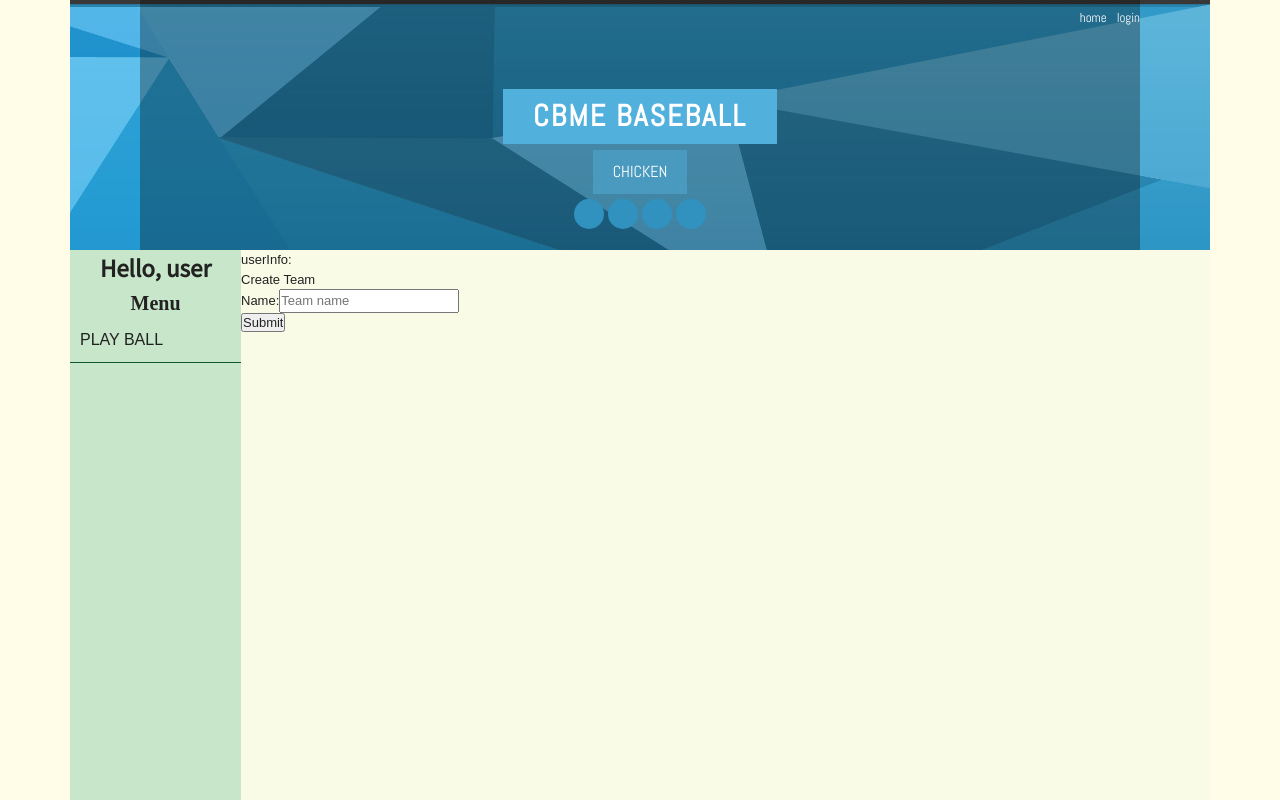
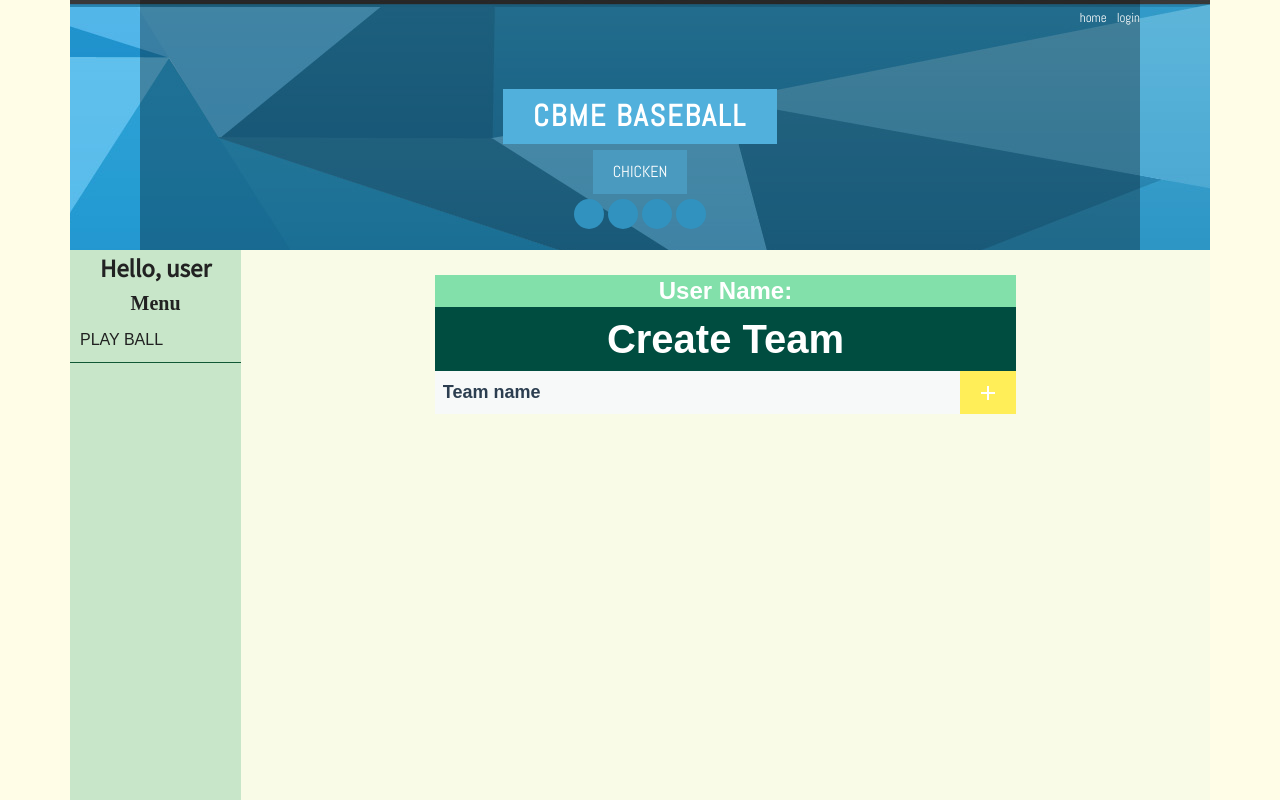
Before and after one commit to hiba02/cme-baseball, a React (Create React App) app in the folder client/: page /createTeam in a window 1280 px wide. Shown: the top 800 px of the page. Built offline with nearby package versions, Linux system fonts and the light colour scheme; a web font is replaced by a local one.

Commit message:
initial styling of CreateTeam

```diff
--- a/client/package.json
+++ b/client/package.json
@@ -11,6 +11,7 @@
     "node-sass": "^4.13.1",
     "react": "^16.13.1",
     "react-dom": "^16.13.1",
+    "react-icons": "^3.9.0",
     "react-new-window": "^0.1.2",
     "react-router-dom": "^5.1.2",
     "react-scripts": "3.4.1",
--- a/client/src/components/CreateTeam.js
+++ b/client/src/components/CreateTeam.js
@@ -1,6 +1,7 @@
 import React, { useState, Fragment, useCallback, useRef } from "react";
 import { Redirect } from "react-router-dom";
-
+import { MdAdd } from "react-icons/md";
+import "./CreateTeam.scss";
 const CreateTeam = ({
   addTeam,
   currentUserInfo,
@@ -36,15 +37,16 @@ const CreateTeam = ({
 
   return (
     <Fragment>
-      <p>userInfo:{currentUserInfo ? currentUserInfo.first_name : ""}</p>
-
       {redirectHome && <Redirect to="/" />}
       <div className="createTeam-container">
         <form onSubmit={handleSubmit}>
           {/* <form> */}
+          <p className="createTeam-userInfo">
+            User Name: {currentUserInfo ? currentUserInfo.first_name : ""}
+          </p>
           <div className="createTeam-title">Create Team</div>
-          <div className="createTeam-firstName">
-            Name:
+          <div className="createTeam-content">
+            <div className="createTeam-insert">
               <input
                 type="text"
                 placeholder="Team name"
@@ -52,9 +54,13 @@ const CreateTeam = ({
                 // onChange={e => setTeamName(e.target.value)}
                 onChange={onChange}
               />
+              <button type="submit">
+                <MdAdd />
+              </button>
             </div>
-          <div className="createTeam-submit">
+            {/* <div className="createTeam-submit">
               <input type="submit" value="Submit" />
+            </div> */}
           </div>
         </form>
       </div>
--- a/client/src/components/CreateTeam.scss
+++ b/client/src/components/CreateTeam.scss
@@ -0,0 +1,77 @@
+.createTeam-container {
+  width: 60%;
+  margin-left: auto;
+  margin-right: auto;
+  margin-top: 25px;
+  border-radius: 4px;
+  .createTeam-userInfo {
+    background: #82e0aa;
+    color: white;
+    height: 2rem;
+    font-size: 1.5rem;
+    font-weight: bold;
+    display: flex;
+    align-items: center;
+    justify-content: center;
+  }
+  .createTeam-title {
+    background: #004d40;
+    color: white;
+    height: 4rem;
+    font-size: 2.5rem;
+    font-weight: bold;
+    display: flex;
+    align-items: center;
+    justify-content: center;
+  }
+  .createTeam-content {
+    background: white;
+    .createTeam-insert {
+      display: flex;
+      background: #f7f9f9;
+      // padding: 0.5rem;
+      // font-size: 1.125rem;
+      // font-weight: bold;
+      // line-height: 1.5;
+      // padding: 0.5rem;
+      // font-size: 1.125rem;
+      // line-height: 1.5;
+      // color: black;
+      input {
+        // 기본 스타일 초기화
+        font-size: 1.5rem;
+        font-weight: bold;
+        background: none;
+        outline: none;
+        border: none;
+        padding: 0.5rem;
+        font-size: 1.125rem;
+        line-height: 1.5;
+        color: black;
+        &::placeholder {
+          color: #2c3e50;
+        }
+        // 버튼을 제외한 영역을 모두 차지하기
+        flex: 1;
+      }
+      button {
+        // 기본 스타일 초기화
+        background: none;
+        outline: none;
+        border: none;
+        background: #ffee58;
+        color: white;
+        padding-left: 1rem;
+        padding-right: 1rem;
+        font-size: 1.5rem;
+        display: flex;
+        align-items: center;
+        cursor: pointer;
+        transition: 0.1s background ease-in;
+        &:hover {
+          background: #adb5bd;
+        }
+      }
+    }
+  }
+}
```
Also changed, not shown: 1 other file (tests, documents, lock files or other folders). Lines whose indentation alone changed are shown as unchanged.
